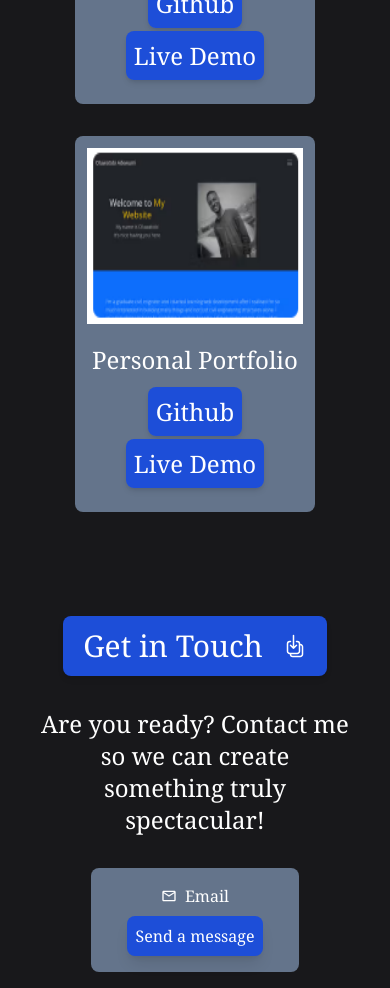
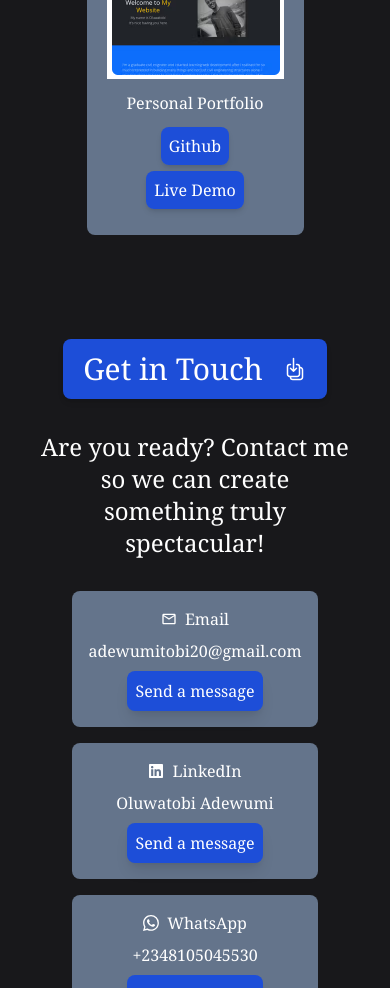
Before and after one commit to Classytobs/portfolio-11, a React (Create React App) app: page / in a window 390 px wide. Shown: the part 2880-3868 px from the top of the page. Built offline with nearby package versions, Linux system fonts and the light colour scheme.

Commit message:
working on the screen responsiveness

```diff
--- a/src/Components/Contact/Contact.jsx
+++ b/src/Components/Contact/Contact.jsx
@@ -25,24 +25,24 @@ export default function Contact() {
             </div>
 
             <div className='flex flex-col content-center gap-y-4'>
-                    <div className='p-4 cursor-pointer flex flex-col items-center justify-between content-center gap-y-2 p-3 rounded-lg bg-slate-500 hover:bg-slate-600 w-52'>
+                    <div className='p-4 cursor-pointer flex flex-col items-center justify-between content-center gap-y-2 p-3 rounded-lg bg-slate-500 hover:bg-slate-600'>
                         <h4 className='flex flex-row items-center gap-x-2'><MdOutlineEmail /> Email </h4>
-                        {/* <h5>adewumitobi20@gmail.com</h5> */}
+                         <h5>adewumitobi20@gmail.com</h5>
                         <a href="mailto:adewumitobi20@gmail.com" target="blank"className='bg-blue-700 text-center shadow-lg h-fit w-fit px-2 py-2 rounded-lg hover:bg-blue-500'>Send a message</a>
                     </div>
-                    <div className='p-4 cursor-pointer flex flex-col items-center justify-between content-center gap-y-2 p-3 rounded-lg bg-slate-500 hover:bg-slate-600 w-52'>
+                    <div className='p-4 cursor-pointer flex flex-col items-center justify-between content-center gap-y-2 p-3 rounded-lg bg-slate-500 hover:bg-slate-600 w-66'>
                         <h4 className='flex flex-row items-center gap-x-2'> <FaLinkedin /> LinkedIn</h4>
-                        {/* <h5>Oluwatobi Adewumi</h5> */}
+                        <h5>Oluwatobi Adewumi</h5>
                         <a href="#" taget="blank" className='bg-blue-700 text-center shadow-lg h-fit w-fit px-2 py-2 rounded-lg hover:bg-blue-500'>Send a message</a>
                     </div>
-                    <div className='p-4 cursor-pointer flex flex-col items-center justify-between content-center gap-y-2 p-3 rounded-lg bg-slate-500 hover:bg-slate-600 w-52'>
+                    <div className='p-4 cursor-pointer flex flex-col items-center justify-between content-center gap-y-2 p-3 rounded-lg bg-slate-500 hover:bg-slate-600 w-66'>
                         <h4 className='flex flex-row items-center gap-x-2'> <BsWhatsapp /> WhatsApp</h4>
-                        {/* <h5>+2348105045530</h5> */}
+                        <h5>+2348105045530</h5>
                         <a href="https://wa.me/08105045530" target="blank" className='bg-blue-700 text-center shadow-lg h-fit w-fit px-2 py-2 rounded-lg hover:bg-blue-500'>Send a message</a>
                     </div>
                 </div>
 
-                <div className=" flex flex-col cursor-pointer justify-between content-center items-center gap-y-4 rounded-lg bg-slate-500 hover:bg-slate-600 shadow-md border-solid p-5 ">
+                <div className=" flex flex-col cursor-pointer justify-between content-center items-center w-66 gap-y-4 rounded-lg bg-slate-500 hover:bg-slate-600 shadow-md border-solid p-5 ">
                         <div>
                         <h1 className="text-3xl font-semibold text-center text-white underline uppercase decoration-wavy">
                            Contact Form
--- a/src/Components/Projects/Projects.jsx
+++ b/src/Components/Projects/Projects.jsx
@@ -17,7 +17,7 @@ export default function Projects() {
         {
           id:2,
           image:linktree,
-          title: "Linktree",
+          title: "A Linktree",
           github: "https://github.com/Classytobs/hng-linktree-2.git",
           demo: "https://linktree2.netlify.app/"
         },
@@ -51,17 +51,17 @@ export default function Projects() {
               <div className='flex flex-col justify-between items-center content-center text-center text-2xl gap-y-8'>
                   {data.map(({id, image, title, github, demo}) => {
                     return(
-                    <div key={id} className='cursor-pointer p-3 rounded-lg bg-slate-500 hover:bg-slate-600 w-60'>
-                        <div className='mb-5'>
-                          <img src={image} alt={title}  className='h-44' />
+                    <div key={id} className='cursor-pointer p-5 rounded-lg bg-slate-500 hover:bg-slate-600 '>
+                        <div className='mb-3'>
+                          <img src={image} alt={title} className=''  />
                         </div>
-                      <h3 className='text-2xl'>{title}</h3>
-                        <div className='mt-5 mb-5 justify-between w-full flex flex-col gap-y-5 text-center'>
+                      <h3 className='text-base'>{title}</h3>
+                        <div className='mt-3 mb-3 justify-between w-full flex flex-col gap-y-3 text-center'>
                           <div>
-                            <a href={github} target='blank' className='bg-blue-700 shadow-md h-fit w-fit px-2 py-2 rounded-lg hover:bg-blue-500'>Github</a>
+                            <a href={github} target='blank' className='bg-blue-700 text-base shadow-md h-fit w-fit px-2 py-2 rounded-lg hover:bg-blue-500'>Github</a>
                           </div>
                           <div>
-                            <a href={demo} target='blank'  className='bg-blue-700 shadow-md h-fit w-fit px-2 py-2 rounded-lg hover:bg-blue-500'>Live Demo</a>
+                            <a href={demo} target='blank'  className='bg-blue-700 shadow-md text-base  h-fit w-fit px-2 py-2 rounded-lg hover:bg-blue-500'>Live Demo</a>
                           </div>
                         </div>
                     </div>
```
